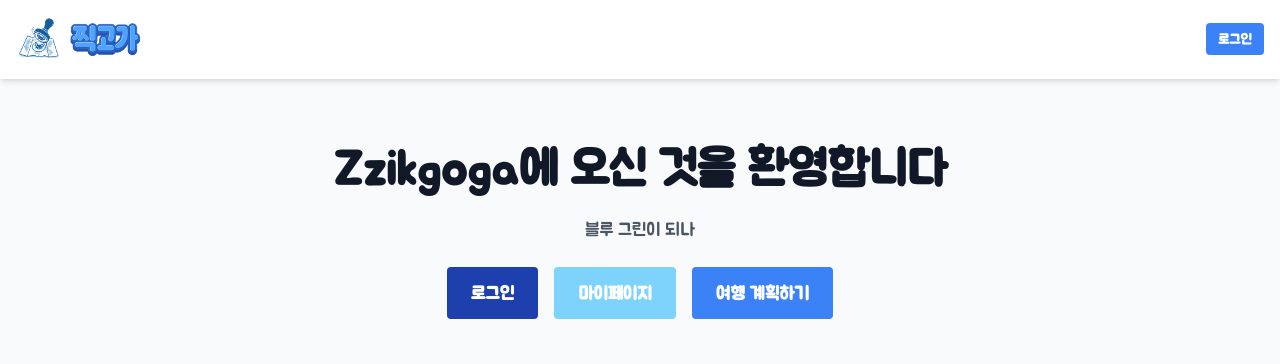
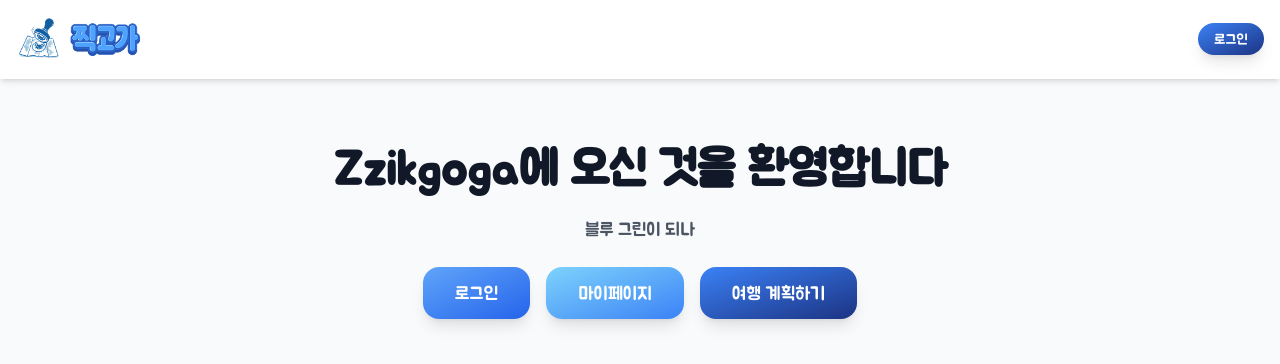
Before and after one commit to SMASMC/zzikgoga, a React (Vite) app in the folder zzik-front/: page / in a window 1280 px wide. Shown: the top 364 px of the page. Built offline with nearby package versions, Linux system fonts and the light colour scheme; no server answers.

Commit message:
refactor(fe): SolidButton 색상 수정

```diff
--- /dev/null
+++ b/zzik-front/src/components/atoms/SolidButton.tsx
@@ -0,0 +1,48 @@
+import { ButtonHTMLAttributes } from 'react'
+
+interface ButtonProps extends ButtonHTMLAttributes<HTMLButtonElement> {
+  variant?: 'main' | 'point' | 'hover'
+  size?: 'sm' | 'md' | 'lg'
+  rounded?: 'full' | '2xl' | 'lg'
+}
+
+const SolidButton = ({
+  variant = 'main',
+  size = 'md',
+  rounded = '2xl',
+  children,
+  className = '',
+  ...props
+}: ButtonProps) => {
+  const baseStyles =
+    'font-bmjua text-white shadow-lg transition-all duration-300 disabled:opacity-50 disabled:cursor-not-allowed hover:scale-105'
+
+  const variantStyles = {
+    main: 'bg-gradient-to-br from-hover-600 to-point-600 hover:from-hover-800 hover:to-point-700',
+    point: 'bg-gradient-to-br from-point-500 to-main-700 hover:from-point-600 hover:to-main-600',
+    hover: 'bg-gradient-to-br from-hover-500 to-point-500 hover:from-hover-600 hover:to-point-600',
+  }
+
+  const sizeStyles = {
+    sm: 'px-4 py-1.5 text-sm',
+    md: 'px-6 py-2.5 text-base',
+    lg: 'px-8 py-3 text-lg',
+  }
+
+  const roundedStyles = {
+    full: 'rounded-full',
+    '2xl': 'rounded-2xl',
+    lg: 'rounded-lg',
+  }
+
+  return (
+    <button
+      className={`${baseStyles} ${variantStyles[variant]} ${sizeStyles[size]} ${roundedStyles[rounded]} ${className}`}
+      {...props}
+    >
+      {children}
+    </button>
+  )
+}
+
+export default SolidButton
--- a/zzik-front/src/components/blocks/Header.tsx
+++ b/zzik-front/src/components/blocks/Header.tsx
@@ -1,5 +1,5 @@
 import { Link } from 'react-router-dom'
-import Button from '@components/atoms/Button'
+import SolidButton from '@/components/atoms/SolidButton'
 
 const Header = () => {
   return (
@@ -11,9 +11,9 @@ const Header = () => {
 
         <div className="flex gap-4 items-center">
           <Link to="/auth">
-            <Button variant="point" size="sm">
+            <SolidButton variant="point" size="sm">
               로그인
-            </Button>
+            </SolidButton>
           </Link>
         </div>
       </nav>
--- a/zzik-front/src/features/auth/components/LoginForm.tsx
+++ b/zzik-front/src/features/auth/components/LoginForm.tsx
@@ -1,7 +1,7 @@
 import { useState, FormEvent } from 'react'
 import { useNavigate } from 'react-router-dom'
 import Input from '@components/atoms/Input'
-import Button from '@components/atoms/Button'
+import SolidButton from '@/components/atoms/SolidButton'
 import { useLogin } from '../hooks/useLogin'
 
 const LoginForm = () => {
@@ -47,9 +47,9 @@ const LoginForm = () => {
 
       {error && <p className="text-red-500 text-sm">{error}</p>}
 
-      <Button type="submit" className="w-full" disabled={isLoading}>
+      <SolidButton type="submit" className="w-full" disabled={isLoading}>
         {isLoading ? '로그인 중...' : '로그인'}
-      </Button>
+      </SolidButton>
     </form>
   )
 }
--- a/zzik-front/src/features/mypage/components/CreateTravelModal.tsx
+++ b/zzik-front/src/features/mypage/components/CreateTravelModal.tsx
@@ -1,5 +1,5 @@
 // CreateTravelModal.tsx
-// 여행 생성 모달
+// 여행 생성 버튼 눌렀을 때 정보 입력하는 모달
 
 import { useState } from 'react'
 import Calendar from '@components/atoms/Calendar'
--- a/zzik-front/src/features/mypage/components/GradientBackground.tsx
+++ b/zzik-front/src/features/mypage/components/GradientBackground.tsx
@@ -1,3 +1,5 @@
+// 그라데이션 되어있는 배경
+
 const GradientBackground = ({ children }: { children: React.ReactNode }) => {
   return (
     <div className="min-h-screen bg-gradient-to-b from-background-500 via-background-600 to-background-500 overflow-hidden relative">
--- a/zzik-front/src/features/mypage/components/MyPageHeader.tsx
+++ b/zzik-front/src/features/mypage/components/MyPageHeader.tsx
@@ -1,3 +1,5 @@
+// 마이페이지에서만 필요할 것 같아서 만든 헤더
+
 import { Link } from 'react-router-dom'
 
 const MyPageHeader = () => {
--- a/zzik-front/src/features/mypage/components/TravelCard.tsx
+++ b/zzik-front/src/features/mypage/components/TravelCard.tsx
@@ -1,6 +1,9 @@
 // TravelCard.tsx
+// 여행 생성 카드와 기존 여행 카드를 위한 컴포넌트
+
 import { useState } from 'react'
 import { TravelAddCardProps } from '../types/mypage'
+import SolidButton from '@/components/atoms/SolidButton'
 
 const TravelCard = ({ title, date, img }: { title: string; date: string; img: string }) => {
   const [isButtonHovered, setIsButtonHovered] = useState(false)
@@ -36,14 +39,14 @@ const TravelCard = ({ title, date, img }: { title: string; date: string; img: st
       <h3 className="font-bmjua text-text-500">{title}</h3>
       <p className="text-gray-500 text-sm mb-3">{date}</p>
       <div className="flex gap-2">
-        <button
+        <SolidButton
           onClick={handleSettlementClick}
           onMouseEnter={() => setIsButtonHovered(true)}
           onMouseLeave={() => setIsButtonHovered(false)}
           className="flex-1 bg-gradient-to-br from-point-500 to-main-700 text-white py-2 rounded-2xl hover:from-point-600 hover:to-main-800 hover:scale-110 transition-all"
         >
           정산하기
-        </button>
+        </SolidButton>
         <button
           onClick={handlePhotoClick}
           onMouseEnter={() => setIsButtonHovered(true)}
@@ -62,9 +65,9 @@ const TravelAddCard = ({ onCreateTravel }: TravelAddCardProps) => {
   return (
     <div
       onClick={onCreateTravel}
-      className="group bg-white rounded-3xl w-72 h-[400px] shadow-lg flex flex-col justify-center items-center cursor-pointer hover:shadow-xl hover:scale-105 transition-all duration-300"
+      className="group backdrop-blur-md bg-white/30 border border-white/40 rounded-3xl w-72 h-[400px] shadow-xl flex flex-col justify-center items-center cursor-pointer hover:shadow-2xl hover:scale-105 hover:bg-white transition-all duration-300"
     >
-      <div className="bg-gradient-to-br from-hover-600 to-point-600 w-20 h-20 rounded-3xl flex justify-center items-center mb-6">
+      <div className="bg-gradient-to-br from-hover-600 to-point-600 w-20 h-20 rounded-3xl flex justify-center items-center mb-6 shadow-lg">
         <svg
           className="w-12 h-12 text-white"
           fill="none"
@@ -76,7 +79,7 @@ const TravelAddCard = ({ onCreateTravel }: TravelAddCardProps) => {
         </svg>
       </div>
       <h3 className="font-bmjua text-text-500 text-lg mb-2">여행 시작하기</h3>
-      <p className="text-gray-500 text-sm">새로운 추억을 만들어보세요</p>
+      <p className="text-text-600 text-sm font-medium">새로운 추억을 만들어보세요</p>
     </div>
   )
 }
--- a/zzik-front/src/features/plan/components/PlaceSearchPanel.tsx
+++ b/zzik-front/src/features/plan/components/PlaceSearchPanel.tsx
@@ -4,7 +4,7 @@
 import { LoadScript, GoogleMap, Marker } from '@react-google-maps/api'
 import { useState } from 'react'
 import Input from '@components/atoms/Input'
-import Button from '@components/atoms/Button'
+import SolidButton from '@/components/atoms/SolidButton'
 
 const containerStyle = {
   width: '100%',
@@ -40,12 +40,13 @@ const PlaceSearchPanel = () => {
           placeholder="장소 검색"
           className="flex-1 rounded px-2 py-1"
         />
-        <Button
+        <SolidButton
           onClick={handleSearch}
           className="sm:w-auto w-full bg-blue-600 text-white px-4 py-2 rounded whitespace-nowrap"
+          variant="main"
         >
           검색
-        </Button>
+        </SolidButton>
       </div>
 
       {/* 지도 표시 영역 */}
--- a/zzik-front/src/pages/HomePage.tsx
+++ b/zzik-front/src/pages/HomePage.tsx
@@ -1,6 +1,6 @@
 import { Link } from 'react-router-dom'
 import Header from '@components/blocks/Header'
-import Button from '@components/atoms/Button'
+import SolidButton from '@/components/atoms/SolidButton'
 
 const HomePage = () => {
   return (
@@ -14,19 +14,19 @@ const HomePage = () => {
 
           <div className="flex gap-4 justify-center mt-8">
             <Link to="/auth">
-              <Button variant="main" size="lg">
+              <SolidButton variant="main" size="lg">
                 로그인
-              </Button>
+              </SolidButton>
             </Link>
             <Link to="/mypage">
-              <Button variant="hover" size="lg">
+              <SolidButton variant="hover" size="lg">
                 마이페이지
-              </Button>
+              </SolidButton>
             </Link>
             <Link to="/plan">
-              <Button variant="point" size="lg">
+              <SolidButton variant="point" size="lg">
                 여행 계획하기
-              </Button>
+              </SolidButton>
             </Link>
           </div>
         </div>
```
